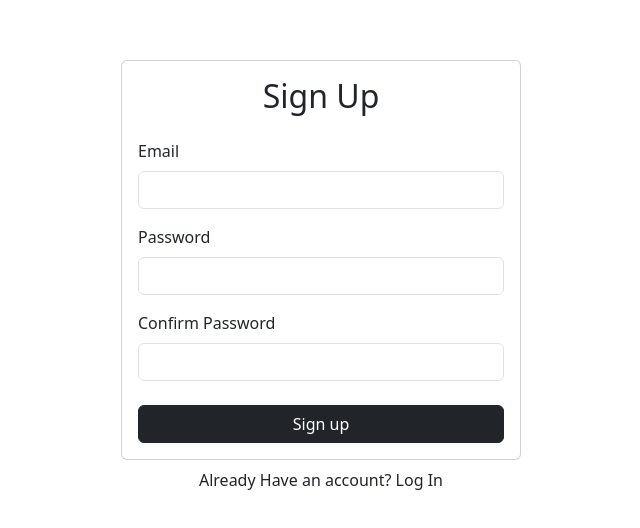
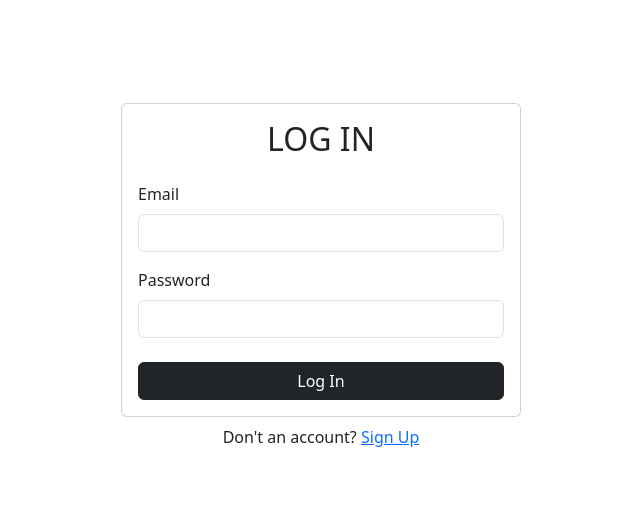
Before and after one commit to fahimkabir2212/club-caste, a React (Create React App) app: page /login in a window 1280 px wide. Shown: the part 124-652 px from the top of the page, without its empty margins (319-959 px from the left). Built offline with nearby package versions, Linux system fonts and the light colour scheme; no server answers.

Commit message:
Signup and loging is now up and running

```diff
--- a/src/Context/AuthContext.js
+++ b/src/Context/AuthContext.js
@@ -16,6 +16,10 @@ export function AuthProvider({children}) {
         return auth.createUserWithEmailAndPassword(email, password);
     };
 
+    function login(email, password) {
+        return auth.signInWithEmailAndPassword(email, password);
+      }
+
     useEffect(()=>{
         const unsubscribe = auth.onAuthStateChanged(user => {
             setCurrentUser(user);
@@ -27,7 +31,8 @@ export function AuthProvider({children}) {
 
     const value = {
         currentUser,
-        signup
+        signup,
+        login
     }
 
   return (
--- a/src/components/App.js
+++ b/src/components/App.js
@@ -1,9 +1,12 @@
 import React from 'react';
 import './App.css';
 import {Register} from './Register';
+import {Login} from './Login';
+import Dashboard from './Dashboard';
 import { AuthProvider } from '../Context/AuthContext';
 import { Container } from 'react-bootstrap';
-import { BrowserRouter as Router, Switch, Route } from 'react-router-dom';
+import { BrowserRouter as Router, Routes, Route } from "react-router-dom";
+
 
 
 function App() {
@@ -14,9 +17,14 @@ function App() {
 
       <div className="w-100" style={ {maxWidth: "400px"} }>
         <Router>
-
+          <AuthProvider>
+              <Routes>
+                <Route exact path="/" element = {<Dashboard/>} />
+                <Route path="/signup" element = {<Register/>} />
+                <Route path="/login" element = {<Login/>} />
+              </Routes>
+            </AuthProvider>
         </Router>
-        <Register/>
       </div>
 
 
--- a/src/components/Login.js
+++ b/src/components/Login.js
@@ -0,0 +1,60 @@
+import React, {useRef, useState} from 'react'
+import { useAuth } from '../Context/AuthContext';
+import { Form, Button, Card, Alert } from 'react-bootstrap';
+import { Link, useNavigate } from 'react-router-dom';
+
+
+
+export const Login = () => {
+    const emailRef = useRef();
+    const passwordRef = useRef();
+    const {login} = useAuth();
+    const [error, setError] = useState('');
+    const [loading, setLoading] = useState(false);
+    const navigate = useNavigate();
+
+async function handleSubmit(e){
+        e.preventDefault();
+
+        try {
+            setError("")
+            setLoading(true);
+            await login(emailRef.current.value, passwordRef.current.value);
+            navigate('/');
+          } catch {
+            setError("Failed to log in");
+          }
+        setLoading(false);
+
+
+    }
+
+  return (
+
+    <>
+        <div>
+            <Card>
+                <Card.Body>
+                    <h2 id='email' className="text-center mb-4">LOG IN</h2>
+                    {error && <Alert variant='danger'> {error} </Alert>}
+                    <form onSubmit={handleSubmit}>
+                        <Form.Group className='mt-3'>
+                            <Form.Label>Email</Form.Label>
+                            <Form.Control type='email' ref={emailRef} required />
+                        </Form.Group>
+                        <Form.Group id='password' className='mt-3'>
+                            <Form.Label>Password</Form.Label>
+                            <Form.Control type='password' ref={passwordRef} required />
+                        </Form.Group>
+                        <Button disabled={loading} type='submit' className='w-100 mt-4  btn-dark'>Log In</Button>
+                    </form>
+                </Card.Body>
+            </Card>
+            <div className="w-100 text-center mt-2">
+                Don't an account? <Link to="/signup" >Sign Up</Link>
+            </div>
+        </div>
+
+    </>
+  )
+}
--- a/src/components/Register.js
+++ b/src/components/Register.js
@@ -1,6 +1,7 @@
 import React, {useRef, useState} from 'react'
 import { useAuth } from '../Context/AuthContext';
 import { Form, Button, Card, Alert } from 'react-bootstrap';
+import { Link, useNavigate } from 'react-router-dom';
 
 
 
@@ -11,11 +12,12 @@ export const Register = () => {
     const {signup} = useAuth();
     const [error, setError] = useState('');
     const [loading, setLoading] = useState(false);
+    const navigate = useNavigate();
 
 async function handleSubmit(e){
         e.preventDefault();
 
-        if(passwordRef.current.value !== emailRef.current.value){
+        if(passwordRef.current.value !== passwordConfirmRef.current.value){
             return setError ('Passwords do not match');
         }
 
@@ -23,6 +25,7 @@ async function handleSubmit(e){
             setError('');
             setLoading(true);
             await signup(emailRef.current.value, passwordRef.current.value);
+            navigate('/');
         }catch{
             setError('Failed to create an acocunt');
         }
@@ -57,7 +60,7 @@ async function handleSubmit(e){
                 </Card.Body>
             </Card>
             <div className="w-100 text-center mt-2">
-                Already Have an account? Log In
+                Already Have an account? <Link to="/login" >Log in</Link>
             </div>
         </div>
 
```
Also changed, not shown: src/components/PrivateRoute.js (added, +16 -0 lines).
